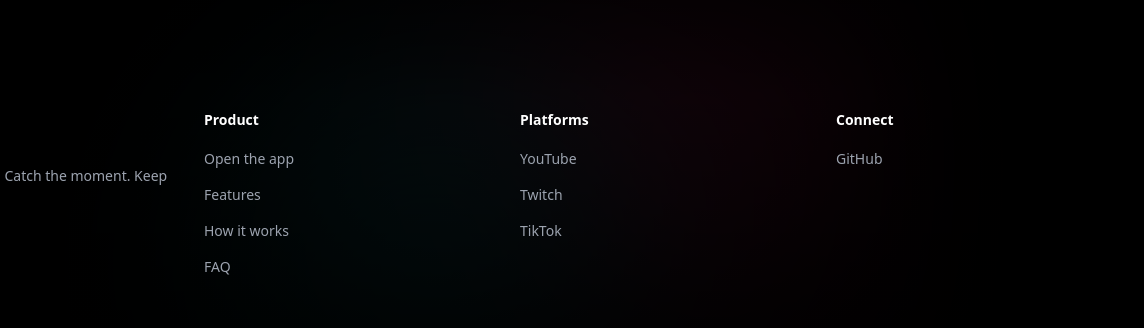
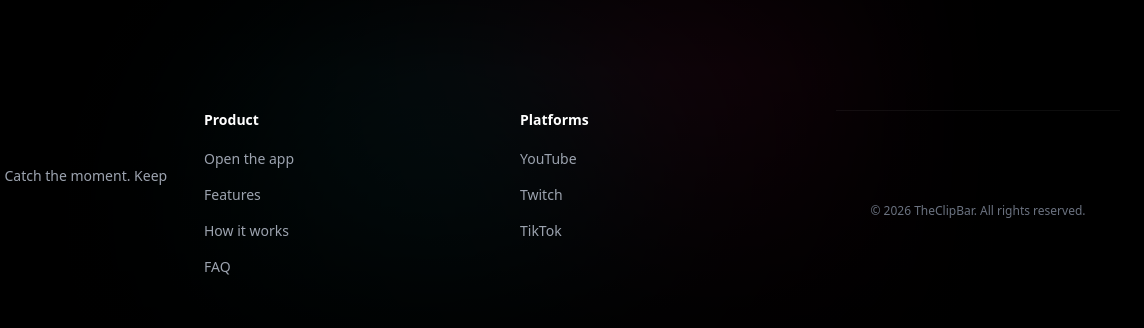
Before and after one commit to gonzoeps-cmd/theclipbar, a website: page public/landing.html in a window 1280 px wide. Shown: the part 3534-3862 px from the top of the page, 136-1280 px from the left. Drawn offline with nearby package versions, Linux system fonts and the light colour scheme.

Commit message:
Remove 'Connect' section from landing.html
Removed the 'Connect' section with GitHub link from the landing page.

```diff
--- a/public/landing.html
+++ b/public/landing.html
@@ -332,13 +332,7 @@
           <li><span class="text-sm text-gray-400">TikTok</span></li>
         </ul>
       </div>
-      <div>
-        <h3 class="text-sm font-semibold mb-4">Connect</h3>
-        <ul class="space-y-3">
-          <li><a href="https://github.com/gonzoeps-cmd/theclipbar" target="_blank" rel="noopener" class="text-sm text-gray-400 hover:text-white transition-colors">GitHub</a></li>
-        </ul>
-      </div>
-    </div>
+
 
     <div class="flex flex-col md:flex-row justify-center items-center gap-4 text-xs text-gray-500 border-t border-white/5 pt-8">
       <span>© 2026 TheClipBar. All rights reserved.</span>
```
